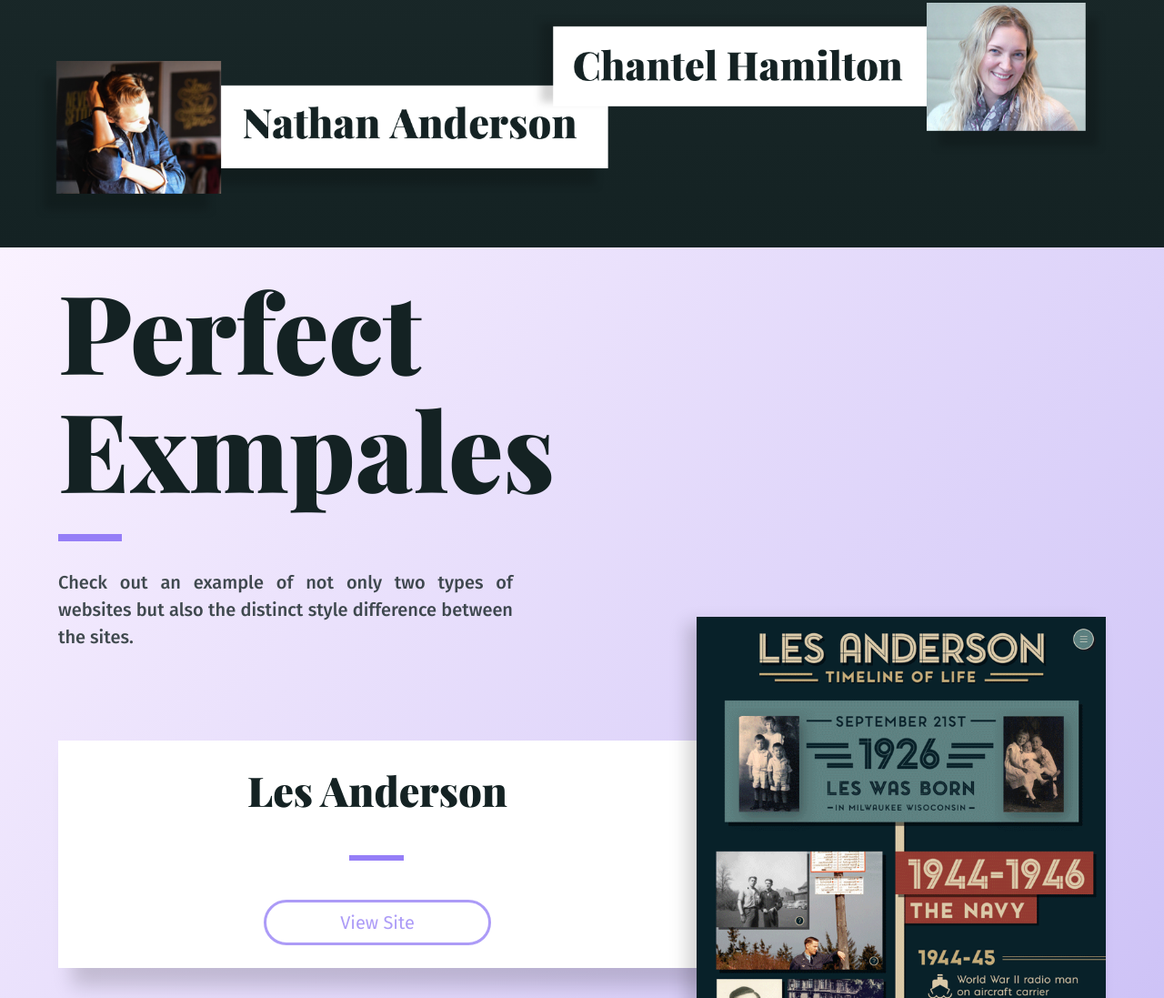
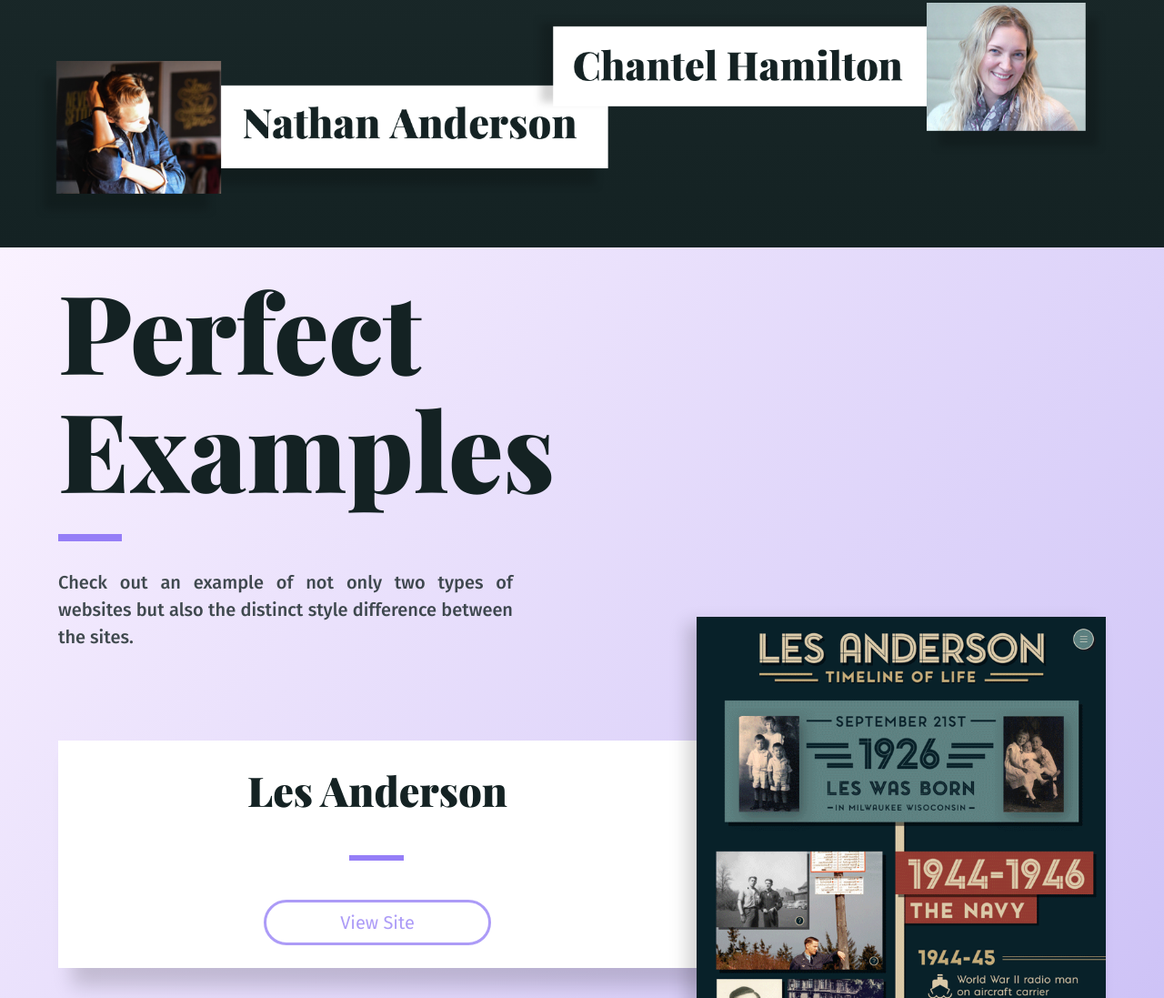
Before and after one commit to nathanworking/WasLovedV3, a plain HTML site: page index.html in a window 1280 px wide. Shown: the part 5037-6134 px from the top of the page at 91% size. Drawn offline with nearby package versions, Linux system fonts and the light colour scheme.

Commit message:
Typo
Examples

```diff
--- a/index.html
+++ b/index.html
@@ -160,7 +160,7 @@
 
 <div class="light-bg" id="examples">
 	<div class="light-section cd-section" id="examples-nav">
-		<h1> Perfect Exmpales </h1>
+		<h1> Perfect Examples </h1>
 		<span class="seperator"> </span>
 			<p>Check out an example of not only two types of websites but also the distinct style difference between the sites.</p>
 	</div> <!-- End light Section -->
```
Also changed, not shown: 1 other file.
